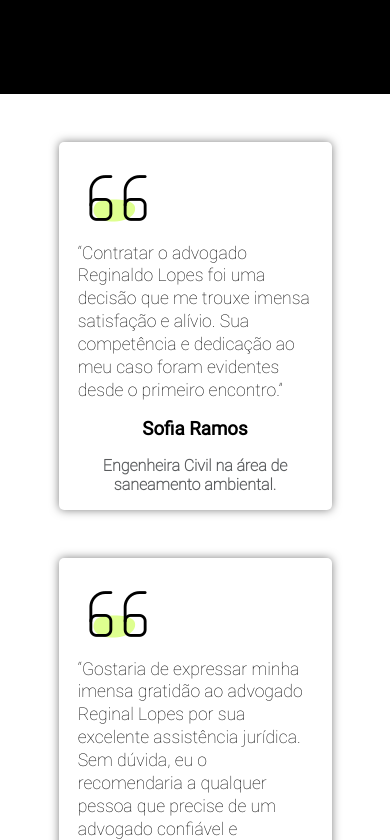
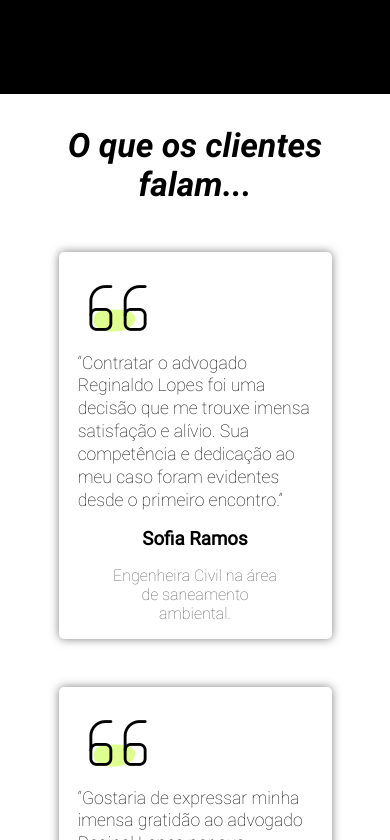
Before and after one commit to felipemali/Advocacy, a React (Vite) app: page / in a window 390 px wide. Shown: the part 3104-3944 px from the top of the page. Built offline with nearby package versions, Linux system fonts and the light colour scheme.

Commit message:
edit comments

```diff
--- a/src/components/Card/index.scss
+++ b/src/components/Card/index.scss
@@ -17,7 +17,8 @@
       @include mixins.font-family('Roboto Thin');
    }
    h4{
-      color: variables.$secondary-dark
+      color: variables.$secondary-dark;
+      @include mixins.font-properties(1rem)
    }
    p{
     text-align: left;
--- a/src/components/Comments/index.scss
+++ b/src/components/Comments/index.scss
@@ -1,6 +1,29 @@
+@use '../../styles/variables';
+ @use '../../styles/fonts';
+ @use "../../styles/mixins";
+ @import "../../styles/global";
+
 .comments{
     @media screen and (min-width: 1360px) and (max-width: 1920px){
        display: flex;
        justify-content:center;
+       flex-direction: column;
+      }
+
+      .container-card{
+        @media screen and (min-width: 1360px) and (max-width: 1920px){
+            display: flex;
+            justify-content:center;
+        }
+      }
+
+      h4{
+        width: 70%;
+        margin: 2rem auto 0 auto;
+        text-align: center;
+        @include mixins.font-properties(2.1rem);
+        @include mixins.font-family('Roboto Bold Italic');
+
+
       }
 }
--- a/src/components/Comments/index.tsx
+++ b/src/components/Comments/index.tsx
@@ -4,9 +4,15 @@ import comments from "../../helpers/comments.json";
 const Comments = () => {
   return (
     <div className="comments">
-      {comments.data.map(({ user, text, career }) => (
-        <Card user={user} text={text} career={career} />
-      ))}
+      <div className="title-container">
+        <h4>O que os clientes falam...</h4>
+      </div>
+
+      <div className="container-card">
+        {comments.data.map(({ user, text, career }) => (
+          <Card user={user} text={text} career={career} />
+        ))}
+      </div>
     </div>
   );
 };
```
